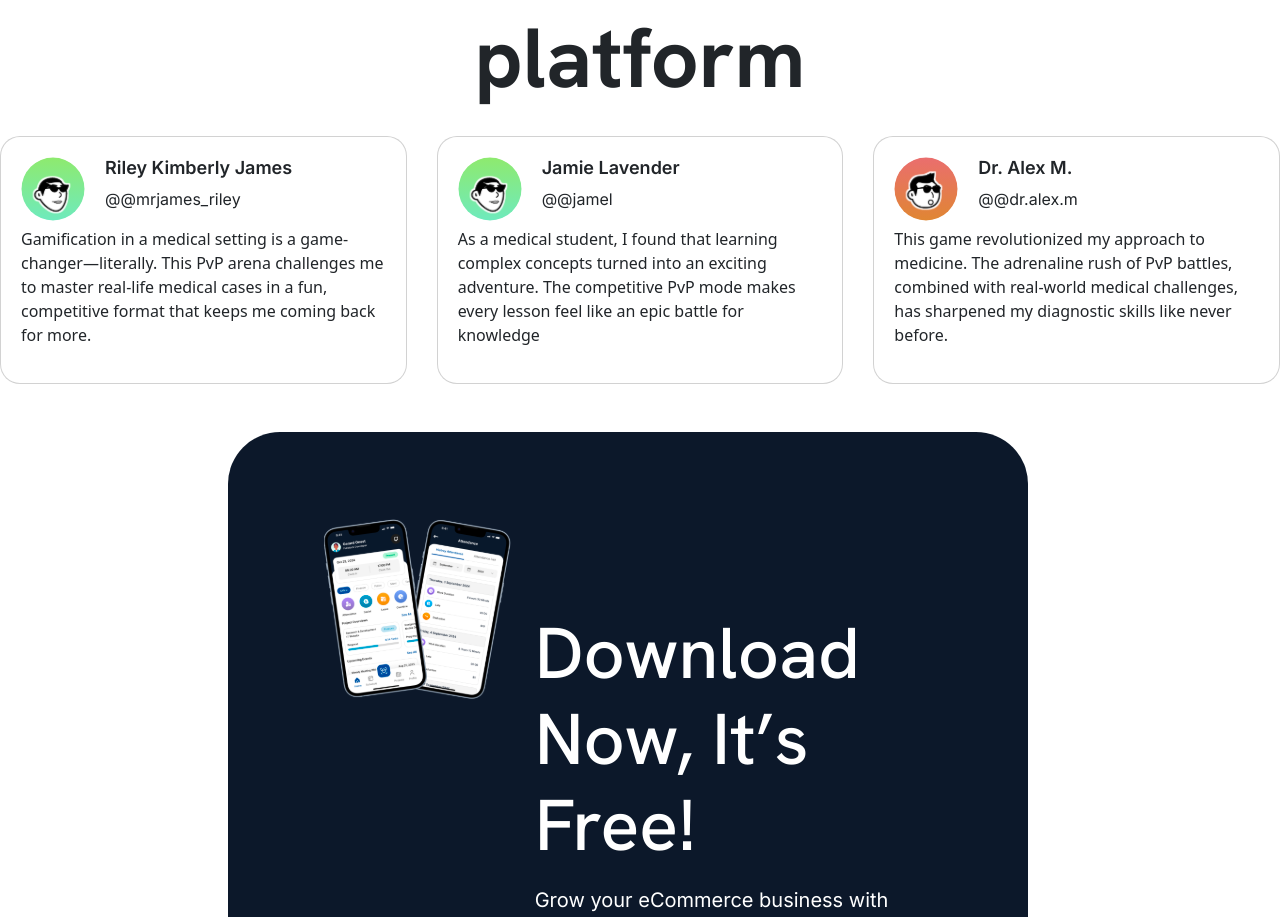
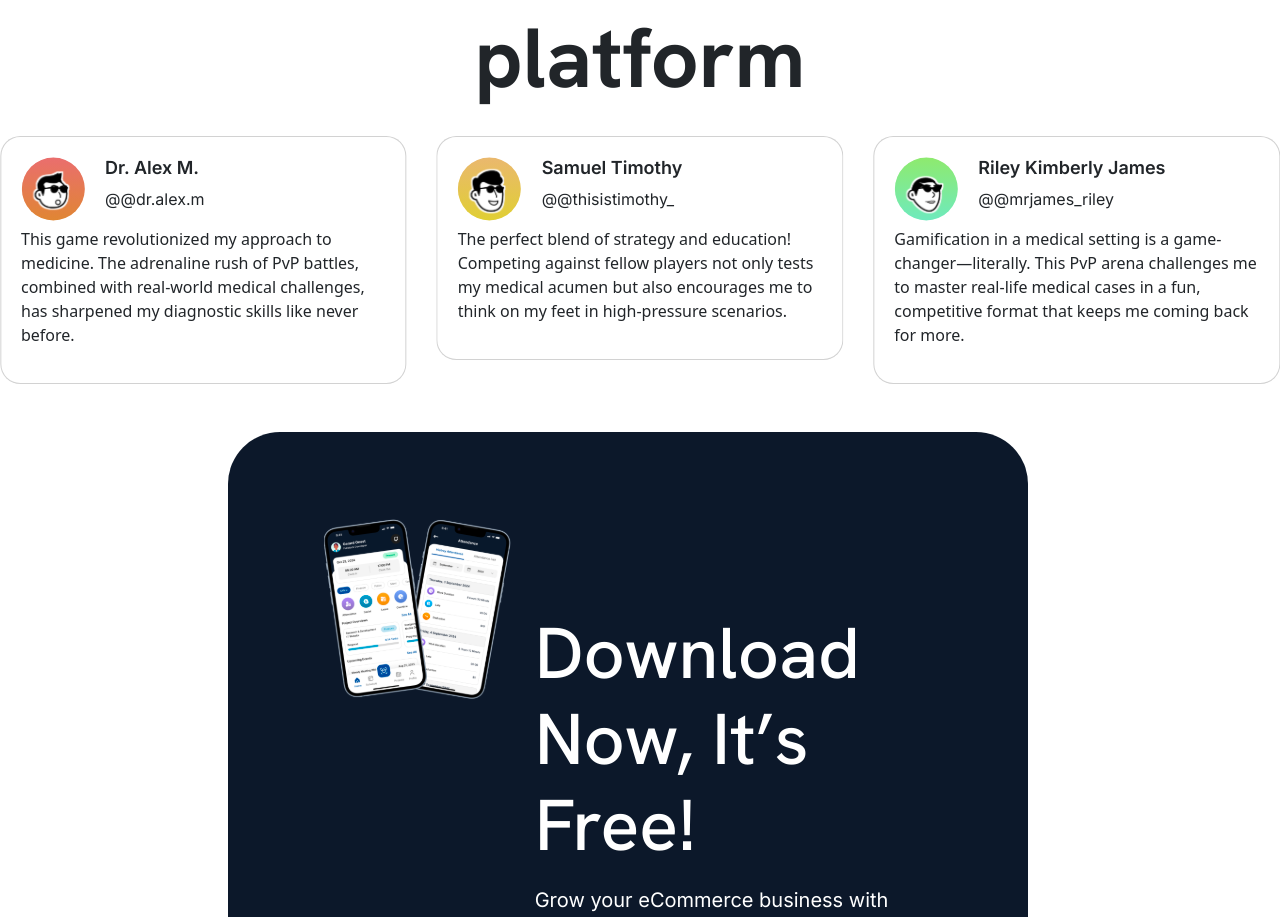
Before and after one commit to Medroyale/landing-page, a React (Vite) app: page / in a window 1280 px wide. Shown: the part 5120-6037 px from the top of the page. Built offline with nearby package versions, Linux system fonts and the light colour scheme.

Commit message:
added autoplay in landing page testimonials

```diff
--- a/src/pages/home/Home.jsx
+++ b/src/pages/home/Home.jsx
@@ -25,9 +25,11 @@ import Avatar4 from "../../assets/avatar4.svg";
 import CustomNavbar from "./components/Nav";
 import Footer from "./components/Footer";
 import { Swiper, SwiperSlide } from "swiper/react";
+import { Autoplay } from "swiper/modules";
 
 // Import Swiper styles
 import "swiper/css";
+import "swiper/css/autoplay";
 const Home = () => {
   const download = "Downloads";
   return (
@@ -134,13 +136,20 @@ const Home = () => {
         </h1>
         <Swiper
           spaceBetween={30}
+          autoplay={{
+            delay: 2000,
+            pauseOnMouseEnter: true,
+            disableOnInteraction: false,
+          }}
           breakpoints={{
             320: { slidesPerView: 1 }, // Mobile devices
             640: { slidesPerView: 2 }, // Tablets
             1024: { slidesPerView: 3 }, // Desktops
           }}
+          modules={[Autoplay]}
           onSlideChange={() => console.log("slide change")}
           onSwiper={(swiper) => console.log(swiper)}
+          loop
         >
           <SwiperSlide>
             <CardComponent
```
